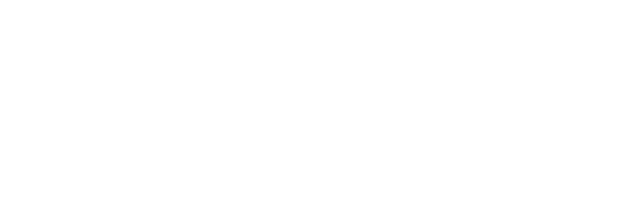
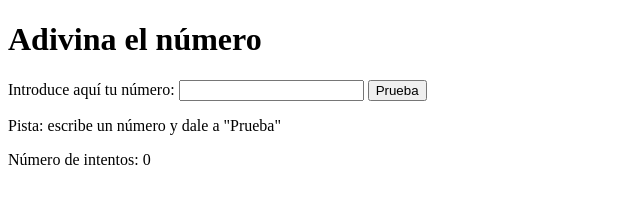
Before and after one commit to Adalab/modulo-2-evaluacion-intermedia-rociogarrido, a plain HTML site: page index.html in a window 1280 px wide. Shown: the whole page, without its empty margins (0-640 px from the left). Drawn offline with Linux system fonts and the light colour scheme.

Commit message:
add contain

```diff
--- a/index.html
+++ b/index.html
@@ -7,8 +7,17 @@
     <link rel="stylesheet" href="./styles/main.css">
     <title>Evaluación intermedia - Módulo 2 - Rocío Garrido</title>
 </head>
+
+<body class="page">
+    <h1 class="title">Adivina el número</h1>
+    <form class="form">
+        <label class="js-label" for="number">Introduce aquí tu número:</label>
+        <input class="js-number" type="number" type="number" name="number" id="number" >
+        <button class="js-button">Prueba</button>
+        <p class="box js-clue">Pista: escribe un número y dale a "Prueba"</p>
+        <p class="box js-counter">Número de intentos: 0</p>
+    </form>
 <script type="text/javascript" src="./js/main.js"></script>
-<body>
+</body>
 
-</body>
 </html>
```
